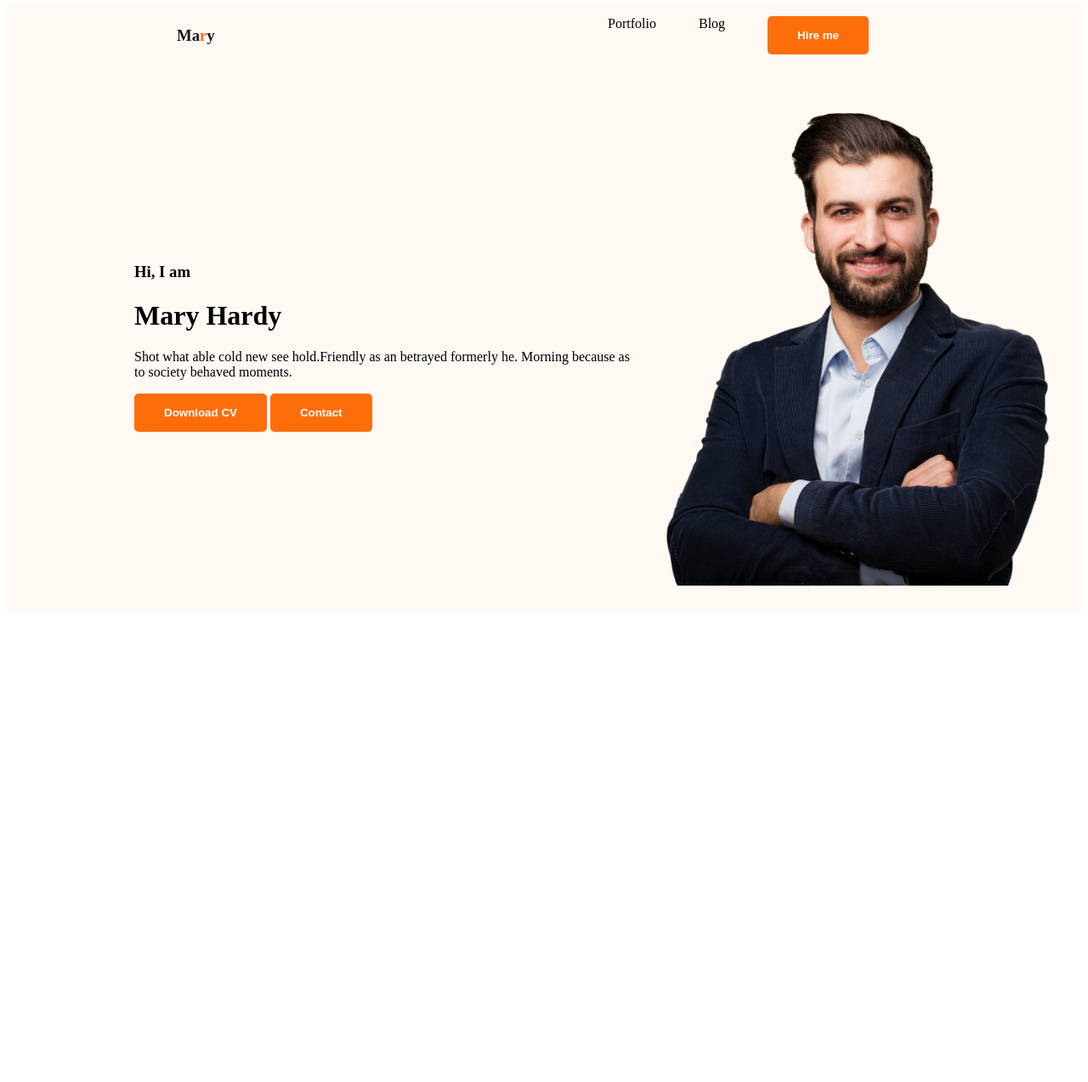
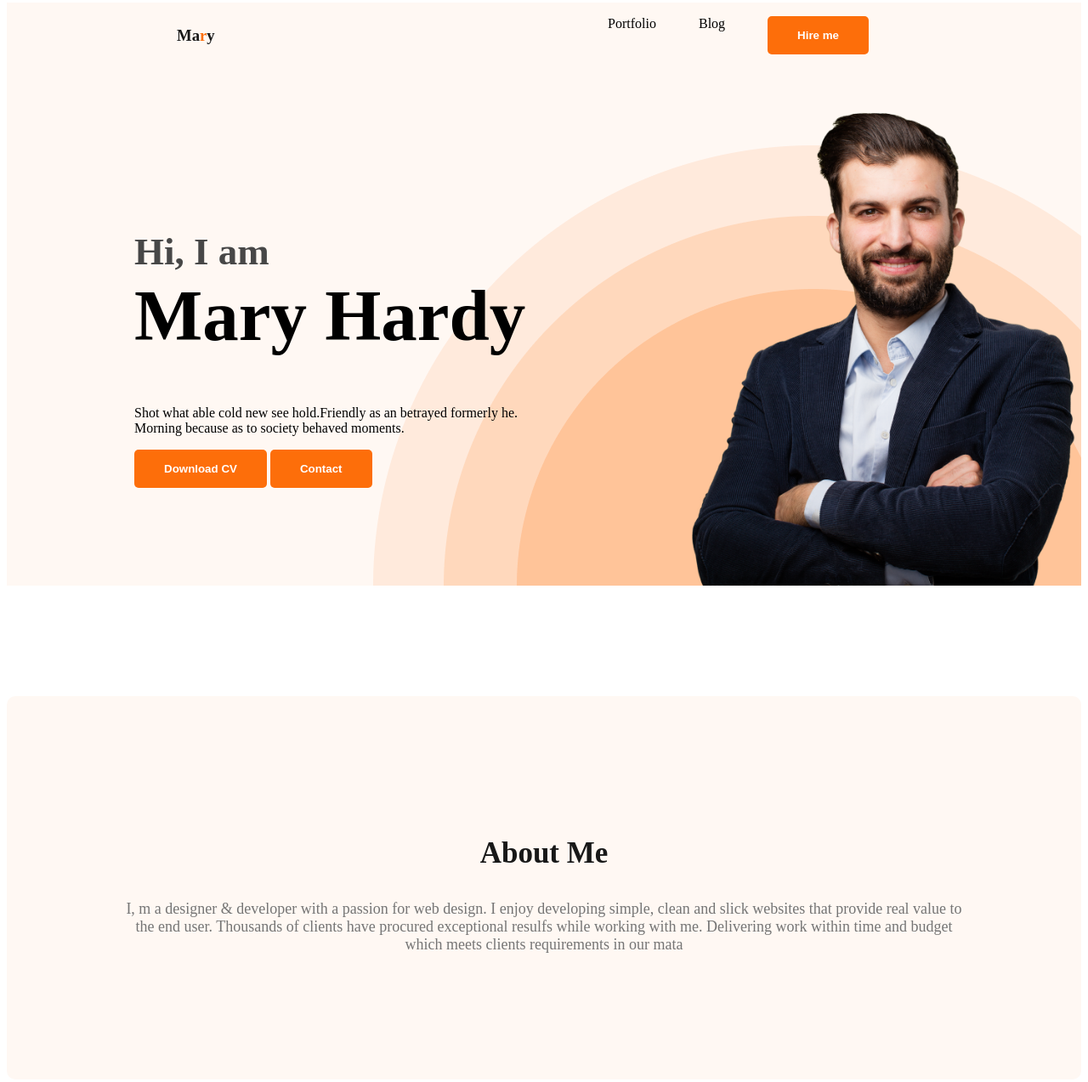
Before and after one commit to S-M-Sakib-Ahmed/portfolio-sakib, a plain HTML site: page index.html in a window 1280 px wide. Shown: the part 5-1278 px from the top of the page at 85% size. Before the commit the page ends 800 px from the top, so only its background shows below. Drawn offline with Linux system fonts and the light colour scheme.

Commit message:
about section created

```diff
--- a/index.html
+++ b/index.html
@@ -20,7 +20,7 @@
             </ul>
         </nav>
         <div class="banner">
-            <div>
+            <div class="banner-contain">
                 <h3 class="banner-greeting">Hi, I  am</h3>
                 <h1 class="banner-title">Mary Hardy</h1>
                 <p>Shot what able cold new see hold.Friendly as an betrayed formerly he. Morning because as to society behaved moments.</p>
@@ -30,7 +30,10 @@
             <img class="profile-pic" src="Image/hardy.png" alt="">
     </header>
     <main>
-
+        <section class="about">
+            <h3 class="section-titale">About Me</h3>
+            <p class="section-discripshion">I, m a designer & developer with a passion for web design. I enjoy developing simple, clean and slick websites that provide real value to the end user. Thousands of clients have procured exceptional resulfs while working with me. Delivering work within time and budget which meets clients requirements in our mata</p>
+        </section>
     </main>
     <footer>
 
--- a/style.css
+++ b/style.css
@@ -8,13 +8,15 @@ nav {
     align-items: center;
     margin: 0 200px;
 }
+
 .nav-titale {
     color: #181818;
     font-size: 45;
     font-weight: 800;
     line-height: normal;
 }
-.btn-primary{
+
+.btn-primary {
     border-radius: 5px;
     background: #FD6E0A;
     border: 0;
@@ -23,29 +25,85 @@ nav {
     padding: 15px 35px;
 }
 
-.text-primary{
+.text-primary {
     color: #FD6E0A;
 }
-nav > ul {
+
+nav>ul {
     display: flex;
 }
-nav li{
+
+nav li {
     list-style: none;
-    margin-right:50px ;
+    margin-right: 50px;
 }
+
 nav a {
     text-decoration: none;
     color: #474747;
 }
+
 /* header related style */
 .header {
     background-color: #FFF8F3;
+    background-image: url('../Image/header_bg.png');
+    background-repeat: no-repeat;
+    background-position: bottom right;
 }
-.banner{
-    padding: 30px 30px 30px 150px;
+
+.banner {
+    padding: 30px 0px 0px 150px;
     display: flex;
     align-items: center;
+    justify-content: space-between;
 }
-.banner .profile-pic{
+
+.banner-contain {
+    max-width: 500px;
+}
+
+.banner .profile-pic {
     width: 500px;
 }
+
+.banner-greeting {
+    font-size: 45px;
+    color: #474747;
+    margin-bottom: 0px;
+}
+
+.banner-title {
+    font-size: 85px;
+    font-weight: 700;
+    margin-top: 0;
+}
+
+.banner .profile-pic {
+    max-width: 500px;
+}
+
+/* main section style */
+/* about section style */
+
+.about {
+    padding: 130px;
+    border-radius: 10px;
+    background: #FFF8F3;
+    margin: 130px 0;
+}
+
+.section-titale {
+    color: #181818;
+    text-align: center;
+    font-size: 35px;
+    font-style: normal;
+    font-weight: 700;
+}
+
+.section-discripshion {
+    color:#757575;
+    text-align: center;
+    font-size: 18px;
+    font-weight: 400;
+
+}
```
